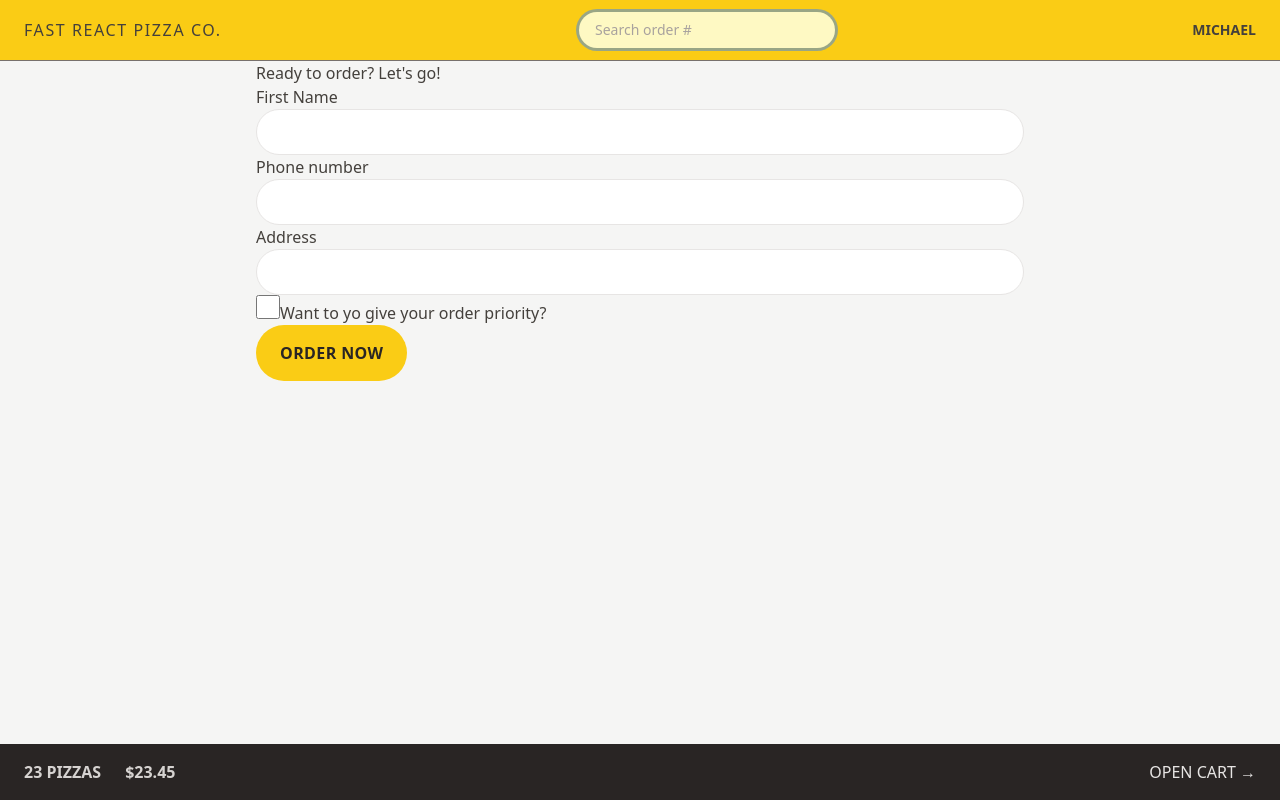
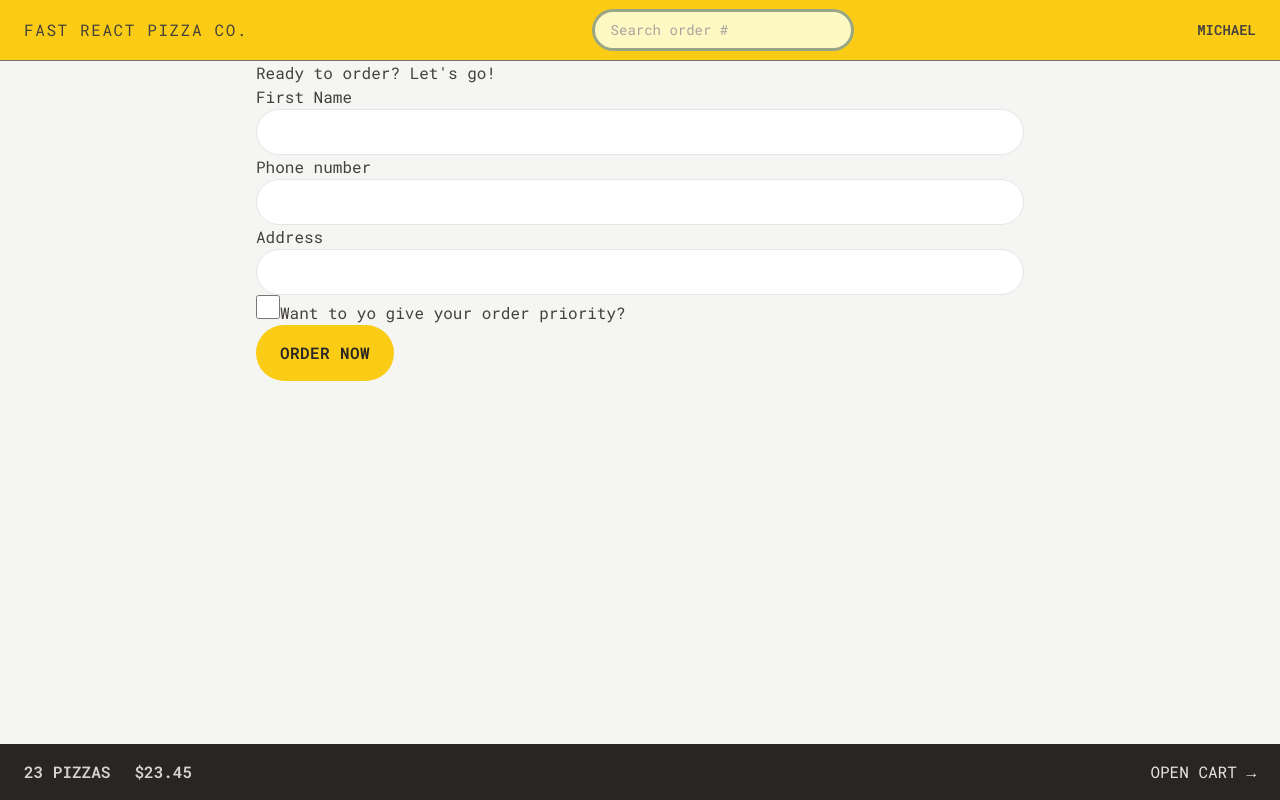
Before and after one commit to FlamingShali/Fast-React-Pizza, a React (Vite) app: page /order/new in a window 1280 px wide. Built offline with nearby package versions, Linux system fonts and the light colour scheme.

Commit message:
styling Menu, Menu Items, Buttons

```diff
--- a/index.html
+++ b/index.html
@@ -6,6 +6,11 @@
   <link rel="icon" type="image/svg+xml" href="/vite.svg" />
   <meta name="viewport" content="width=device-width, initial-scale=1.0" />
   <title>Vite + React</title>
+
+  <link rel="preconnect" href="https://fonts.googleapis.com">
+  <link rel="preconnect" href="https://fonts.gstatic.com" crossorigin>
+  <link href="https://fonts.googleapis.com/css2?family=Roboto+Mono:ital,wght@0,100..700;1,100..700&display=swap"
+    rel="stylesheet">
 </head>
 
 <body class="bg-stone-100 text-stone-700">
--- a/src/features/cart/Cart.jsx
+++ b/src/features/cart/Cart.jsx
@@ -41,7 +41,9 @@ function Cart() {
       <h2>Your cart, %NAME%</h2>
 
       <div>
-        <Button to="/order/new">Order pizzas</Button>
+        <Button type="primary" to="/order/new">
+          Order pizzas
+        </Button>
 
         <button>Clear cart</button>
       </div>
--- a/src/features/menu/Menu.jsx
+++ b/src/features/menu/Menu.jsx
@@ -1,12 +1,12 @@
-import { useLoaderData } from "react-router-dom";
-import { getMenu } from "../../services/apiRestaurant";
-import MenuItem from "./MenuItem";
+import { useLoaderData } from 'react-router-dom';
+import { getMenu } from '../../services/apiRestaurant';
+import MenuItem from './MenuItem';
 MenuItem;
 function Menu() {
   const menu = useLoaderData();
   console.log(menu);
   return (
-    <ul>
+    <ul className="divide-y divide-stone-200 px-2">
       {menu.map((pizza) => (
         <MenuItem pizza={pizza} key={pizza.id} />
       ))}
--- a/src/features/menu/MenuItem.jsx
+++ b/src/features/menu/MenuItem.jsx
@@ -1,16 +1,31 @@
-import { formatCurrency } from "../../utils/helpers";
+import Button from '../../ui/Button';
+import { formatCurrency } from '../../utils/helpers';
 
 function MenuItem({ pizza }) {
   const { id, name, unitPrice, ingredients, soldOut, imageUrl } = pizza;
 
   return (
-    <li>
-      <img src={imageUrl} alt={name} />
-      <div>
-        <p>{name}</p>
-        <p>{ingredients.join(", ")}</p>
-        <div>
-          {!soldOut ? <p>{formatCurrency(unitPrice)}</p> : <p>Sold out</p>}
+    <li className="flex gap-4 py-2">
+      <img
+        src={imageUrl}
+        alt={name}
+        className={`h-24 ${soldOut ? 'opacity-70 grayscale' : ''}`}
+      />
+      <div className="flex flex-grow flex-col pt-0.5">
+        <p className="font-medium">{name}</p>
+        <p className="text-sm capitalize italic text-stone-500">
+          {ingredients.join(', ')}
+        </p>
+        <div className="mt-auto flex items-center justify-between">
+          {!soldOut ? (
+            <p className="text-sm">{formatCurrency(unitPrice)}</p>
+          ) : (
+            <p className="text-sm font-medium uppercase text-stone-500">
+              Sold out
+            </p>
+          )}
+
+          <Button type="small">Add to cart</Button>
         </div>
       </div>
     </li>
--- a/src/features/order/CreateOrder.jsx
+++ b/src/features/order/CreateOrder.jsx
@@ -80,7 +80,7 @@ function CreateOrder() {
 
         <div>
           <input type="hidden" name="cart" value={JSON.stringify(cart)} />
-          <Button disabled={isSubmitting}>
+          <Button type='primary' disabled={isSubmitting}>
             {isSubmitting ? 'Placing order...' : 'Order now'}
           </Button>
         </div>
--- a/src/features/user/CreateUser.jsx
+++ b/src/features/user/CreateUser.jsx
@@ -24,7 +24,7 @@ function CreateUser() {
 
       {username !== '' && (
         <div>
-          <Button>Start ordering</Button>
+          <Button type='primary'>Start ordering</Button>
         </div>
       )}
     </form>
--- a/src/ui/Button.jsx
+++ b/src/ui/Button.jsx
@@ -1,15 +1,24 @@
 import { Link } from 'react-router-dom';
-const Button = ({ children, disabled, to }) => {
+const Button = ({ children, disabled, to, type }) => {
   const className =
     'inline-block rounded-full bg-yellow-400 px-4 py-3 font-semibold uppercase tracking-wide text-stone-800 transition-colors duration-300 hover:bg-yellow-300 focus:bg-yellow-300 focus:outline-none focus:ring focus:ring-yellow-300 focus:ring-offset-2 disabled:cursor-not-allowed sm:px-6 sm:py-4';
+
+  const base =
+    'inline-block rounded-full bg-yellow-400 font-semibold uppercase tracking-wide text-stone-800 transition-colors duration-300 hover:bg-yellow-300 focus:bg-yellow-300 focus:outline-none focus:ring focus:ring-yellow-300 focus:ring-offset-2 disabled:cursor-not-allowed';
+
+  const styles = {
+    primary: base + 'px-4 py=3 md:px-6 md:py-4 ',
+    small: base + 'py-2 md:px-5, md:py-2.5 px-4 text-xs',
+  };
+
   if (to)
     return (
-      <Link to={to} className={className}>
+      <Link to={to} className={styles[type]}>
         {children}
       </Link>
     );
   return (
-    <button disabled={disabled} className={className}>
+    <button disabled={disabled} className={styles[type]}>
       {children}
     </button>
   );
--- a/src/ui/Header.jsx
+++ b/src/ui/Header.jsx
@@ -4,7 +4,7 @@ import Username from '../features/user/Username';
 
 const Header = () => {
   return (
-    <header className="flex items-center justify-between border-b border-stone-500 bg-yellow-400 px-4 py-3 uppercase sm:px-6">
+    <header className="font-pizza flex items-center justify-between border-b border-stone-500 bg-yellow-400 px-4 py-3 uppercase sm:px-6">
       <Link to="/" className="tracking-widest">
         Fast React Pizza Co.
       </Link>
--- a/tailwind.config.js
+++ b/tailwind.config.js
@@ -1,8 +1,15 @@
 /** @type {import('tailwindcss').Config} */
+// eslint-disable-next-line
 export default {
-  content: ["./index.html", "./src/**/*.{js,ts,jsx,tsx}"],
+  content: ['./index.html', './src/**/*.{js,ts,jsx,tsx}'],
   theme: {
-    extend: {},
+    fontFamily: {
+      sans: 'Roboto Mono, monospace ',
+    },
+
+    extend: {
+
+    },
   },
   plugins: [],
 };
```
